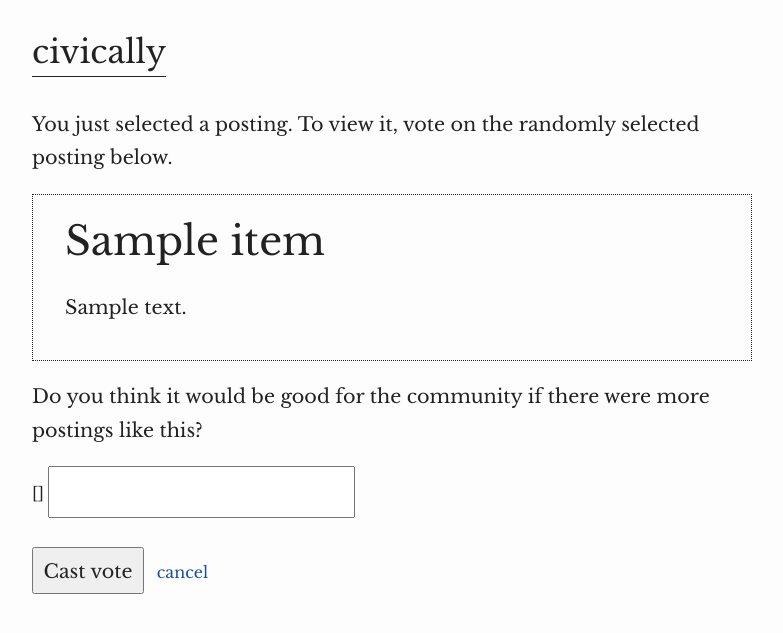
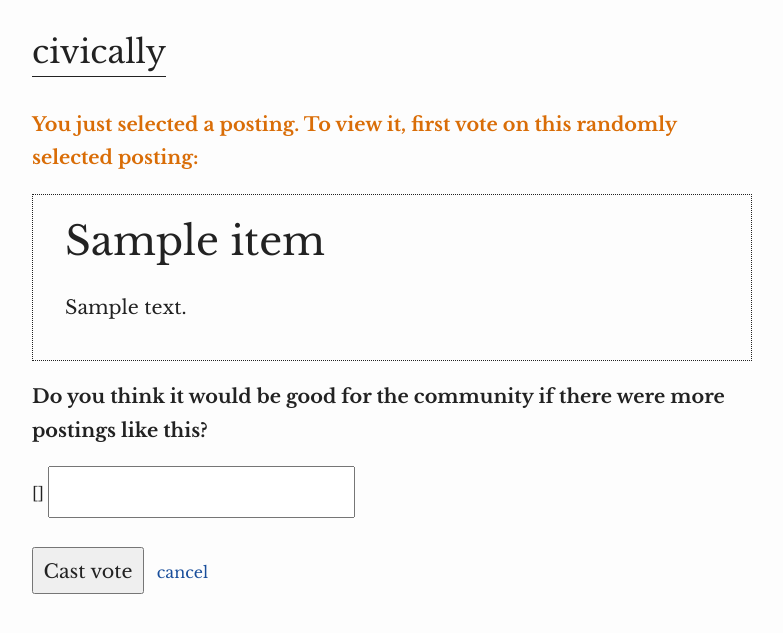
Before and after one commit to bspatafora/civic_forum, a Django app: template postings/templates/postings/vote.html in a window 1280 px wide. Shown: the top 633 px of the page, without its empty margins (248-1031 px from the left). Run offline with Django 3.2, Linux system fonts and the light colour scheme; the template is opened without the code that fills it: most values are stand-ins (such as "Sample title", 1, 10 or a date in 2020); form fields are guessed from the names that the template uses; some libraries are stand-ins or nearby versions.

Commit message:
Improved vote page design

```diff
--- a/postings/static/postings/style.css
+++ b/postings/static/postings/style.css
@@ -132,9 +132,9 @@ h2 {
 }
 
 h3 {
-	margin-top: 2.75em;
-	margin-bottom: 1em;
-	font-size: 1.75em;
+	margin-top: 2.25em;
+	margin-bottom: 0.5em;
+	font-size: 1.95em;
 }
 
 p {
@@ -171,6 +171,11 @@ textarea, input {
 	box-sizing: border-box;
 	-moz-box-sizing: border-box;
     -webkit-box-sizing: border-box;
+}
+
+.site-message {
+	color: #D96D07;
+	font-weight: 700;
 }
 
 .detail-textarea {
@@ -229,7 +234,7 @@ textarea, input {
 	color: #777777;
 }
 
-.vote-message {
+.user-vote-message {
 	font-size: 0.625em;
 }
 
--- a/postings/templates/postings/user_detail.html
+++ b/postings/templates/postings/user_detail.html
@@ -9,7 +9,7 @@
 		<div>
 			<li class="feed-title">
 				{% if submission.content_type %}
-				    <span class="vote-message">{{ person.first_name }} voted to see more content like this: <br></span>
+				    <span class="user-vote-message">{{ person.first_name }} voted to see more content like this: <br></span>
 				{% endif %}
 				<a class="civically-link"
 				    {% if submission.title %} {# Posting/Alert #}
--- a/postings/templates/postings/vote.html
+++ b/postings/templates/postings/vote.html
@@ -2,7 +2,7 @@
 
 {% block content %}
 
-<p>You just selected a posting. To view it, vote on the randomly selected {% if item.title %}posting{% else %}comment{% endif %} below.</p>
+<p class="site-message">You just selected a posting. To view it, first vote on this randomly selected {% if item.title %}posting{% else %}comment{% endif %}:</p>
 
 <div id="item">
 	{% if item.title %}
@@ -15,7 +15,7 @@
 <form action="{% url "cast_vote" posting_pk=access_to.id item_type=item_type item_pk=item_pk %}" method="POST">
 	{% csrf_token %}
 	<ul class="form_questions">
-		<p>Do you think it would be good for the community if there were more {% if item.title %}posting{% else %}comment{% endif %}s like this?</p>
+		<p class="bold">Do you think it would be good for the community if there were more {% if item.title %}posting{% else %}comment{% endif %}s like this?</p>
 		{{ form.more_like_this.errors }}
 		{{ form.more_like_this }}
 	</ul>
```
